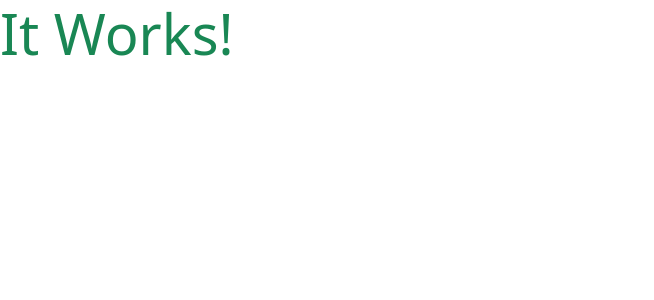
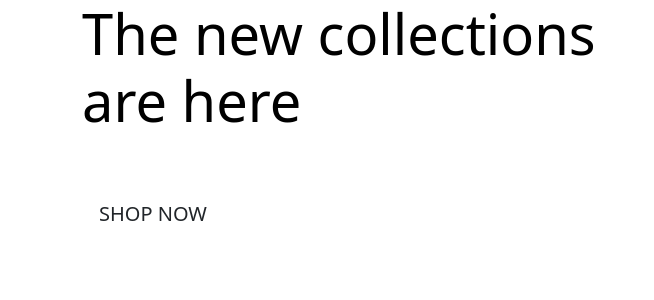
Before and after one commit to folarin-ogungbemi/boutique-ado, a Django app: page / in a window 1280 px wide. Shown: the top 300 px of the page, without its empty margins (0-654 px from the left). Run offline with Django 3.2, Linux system fonts and the light colour scheme.

Commit message:
Added homepage structure

```diff
--- a/home/templates/home/index.html
+++ b/home/templates/home/index.html
@@ -1,3 +1,22 @@
-{% extends 'base.html' %} {% block content %}
-<h1 class="display-4 text-success">It Works!</h1>
+{% extends 'base.html' %} {% load static %} {% block page_header %}
+<div class="container header-container">
+  <div class="row">
+    <div class="col"></div>
+  </div>
+</div>
+{% endblock %} {% block content %}
+<div class="container h-100">
+  <div class="col-7 col-md-6 my-auto">
+    <h1 class="display-4 logo-font text-black">The new collections are here</h1>
+    <div class="my-5">
+      <h4>
+        <a
+          href=""
+          class="shop-now-button btn btn-lg rounded-0 text-uppercase py-3"
+          >Shop Now</a
+        >
+      </h4>
+    </div>
+  </div>
+</div>
 {% endblock %}
```
Also changed, not shown: templates/base.html (+5 -21 lines).
